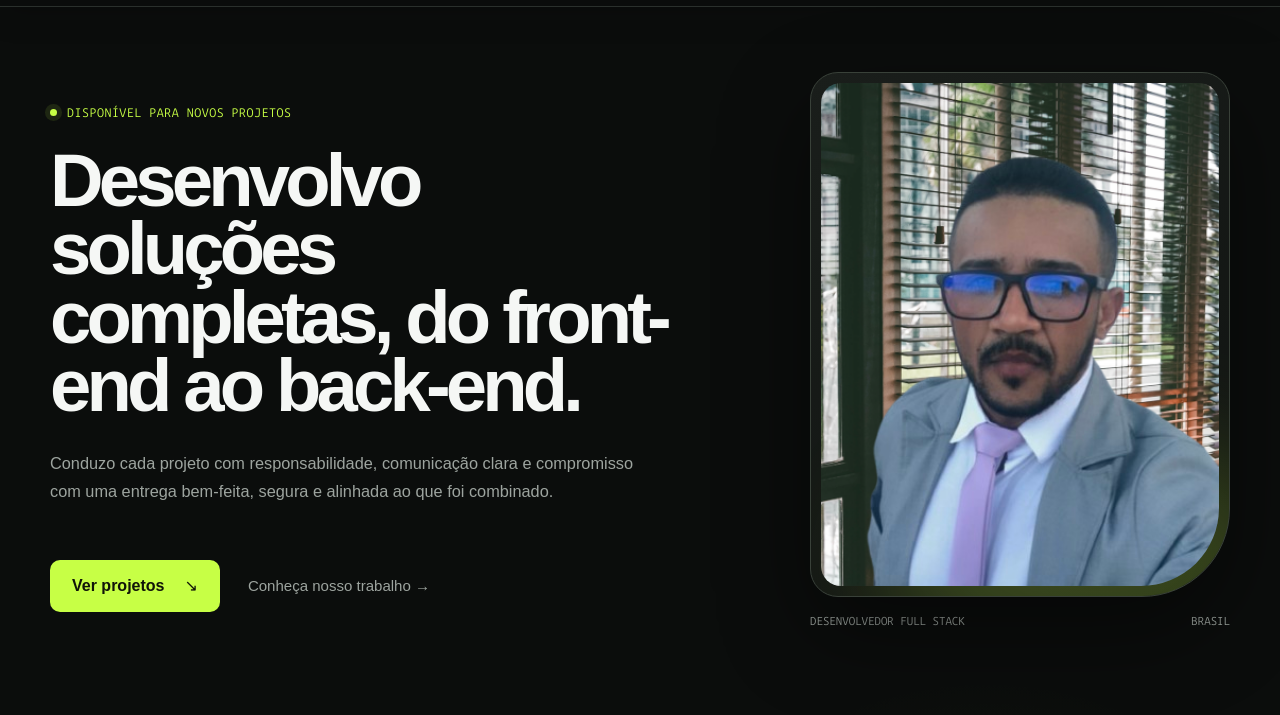
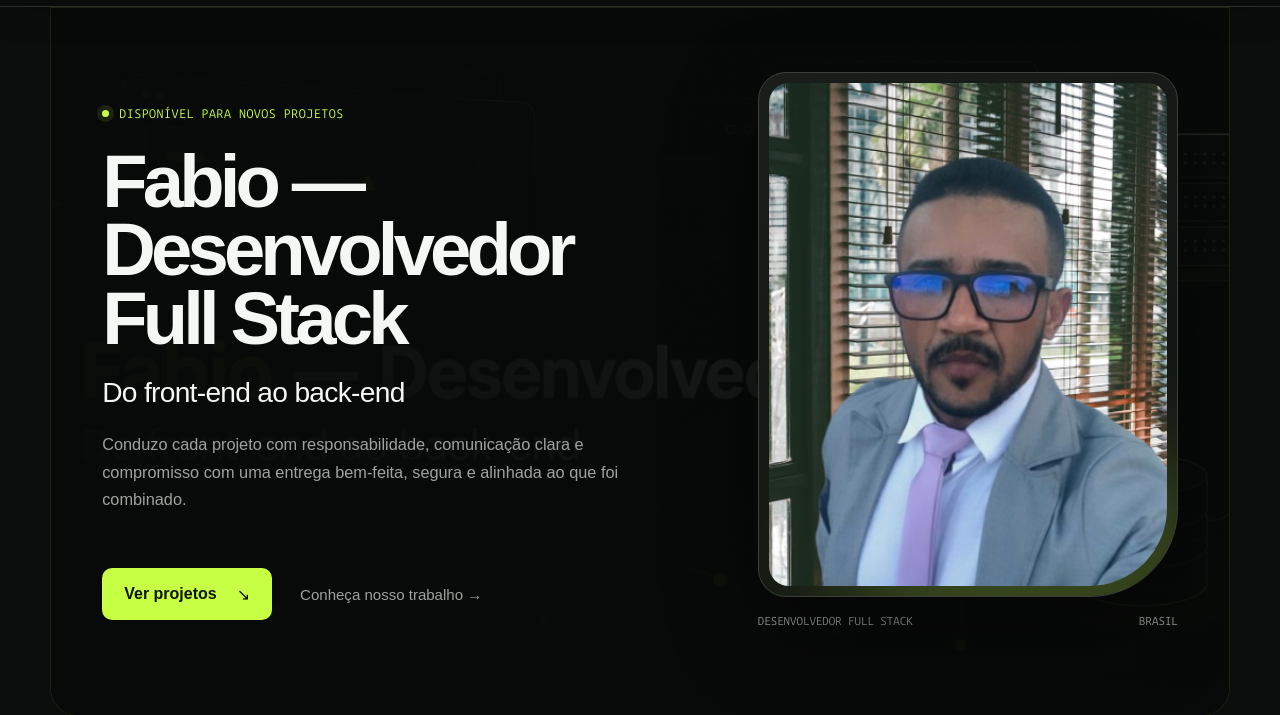
Before and after one commit to Fabio40404040/portifolio, a website built with Vite: page index.html in a window 1280 px wide. Shown: the part 85-800 px from the top of the page. Built offline with nearby package versions, Linux system fonts and the light colour scheme; a web font is replaced by a local one.

Commit message:
feat: use social artwork in hero

```diff
--- a/index.html
+++ b/index.html
@@ -40,6 +40,7 @@
         <div class="hero__content">
           <p class="eyebrow"><span></span><span data-profile="availability"></span></p>
           <h1 data-profile="headline"></h1>
+          <p class="hero__tagline" data-profile="tagline"></p>
           <p class="hero__description">Conduzo cada projeto com responsabilidade, comunicação clara e compromisso com uma entrega bem-feita, segura e alinhada ao que foi combinado.</p>
 
           <div class="hero__actions">
--- a/src/data/profile.js
+++ b/src/data/profile.js
@@ -2,7 +2,8 @@ export const profile = {
   name: 'Fabio',
   initials: 'FS',
   role: 'Desenvolvedor Full Stack',
-  headline: 'Desenvolvo soluções completas, do front-end ao back-end.',
+  headline: 'Fabio — Desenvolvedor Full Stack',
+  tagline: 'Do front-end ao back-end',
   availability: 'Disponível para novos projetos',
   location: 'Brasil',
   photo: '/images/perfil.png',
--- a/src/style.css
+++ b/src/style.css
@@ -128,14 +128,41 @@ img { display: block; max-width: 100%; }
 .menu-button { display: none; }
 
 .hero {
+  position: relative;
+  isolation: isolate;
   width: var(--page);
   min-height: calc(100vh - 92px);
   margin: 0 auto;
-  padding: 64px 0 88px;
+  padding: 64px clamp(22px, 4vw, 58px) 88px;
   display: grid;
   grid-template-columns: 1.12fr .88fr;
   gap: 72px;
   align-items: center;
+  overflow: hidden;
+  border: 1px solid rgb(199 255 69 / 10%);
+  border-radius: 0 0 28px 28px;
+  background: #080a09;
+}
+
+.hero::before,
+.hero::after {
+  content: '';
+  position: absolute;
+  inset: 0;
+  pointer-events: none;
+}
+
+.hero::before {
+  z-index: -2;
+  background: url('/og.png') center / cover no-repeat;
+  opacity: .5;
+}
+
+.hero::after {
+  z-index: -1;
+  background:
+    linear-gradient(90deg, rgb(8 10 9 / 98%) 0%, rgb(8 10 9 / 91%) 48%, rgb(8 10 9 / 64%) 100%),
+    linear-gradient(180deg, transparent 45%, rgb(8 10 9 / 92%) 100%);
 }
 
 .hero__content {
@@ -167,7 +194,7 @@ img { display: block; max-width: 100%; }
 }
 
 .hero h1 {
-  max-width: 690px;
+  max-width: 720px;
   margin: 0;
   font-size: clamp(3.4rem, 5.8vw, 6rem);
   font-weight: 650;
@@ -175,9 +202,16 @@ img { display: block; max-width: 100%; }
   line-height: .92;
 }
 
+.hero__tagline {
+  margin: 24px 0 0;
+  color: var(--text);
+  font-size: clamp(1.25rem, 2.2vw, 1.85rem);
+  letter-spacing: -.025em;
+}
+
 .hero__description {
-  max-width: 610px;
-  margin: 30px 0 0;
+  max-width: 590px;
+  margin: 22px 0 0;
   color: var(--muted);
   font-size: 1.02rem;
   line-height: 1.7;
@@ -663,8 +697,10 @@ img { display: block; max-width: 100%; }
   .site-nav a { width: 100%; padding: 15px 4px; border-bottom: 1px solid var(--line); }
   .site-nav a:first-child { border-top: 1px solid var(--line); }
   .site-nav.is-open { visibility: visible; opacity: 1; transform: none; }
-  .hero { min-height: auto; padding: 42px 0 52px; }
-  .hero h1 { font-size: clamp(3rem, 15.5vw, 4.6rem); }
+  .hero { width: 100%; min-height: auto; padding: 42px 14px 52px; border-inline: 0; border-radius: 0 0 20px 20px; }
+  .hero::before { background-position: 62% top; opacity: .18; }
+  .hero::after { background: linear-gradient(180deg, rgb(8 10 9 / 88%), rgb(8 10 9 / 98%) 68%); }
+  .hero h1 { font-size: clamp(2.65rem, 13vw, 3.35rem); }
   .hero__actions { align-items: flex-start; flex-direction: column; gap: 20px; }
   .hero__portrait { width: min(88vw, 360px); }
   .section { padding-block: 78px; }
```
